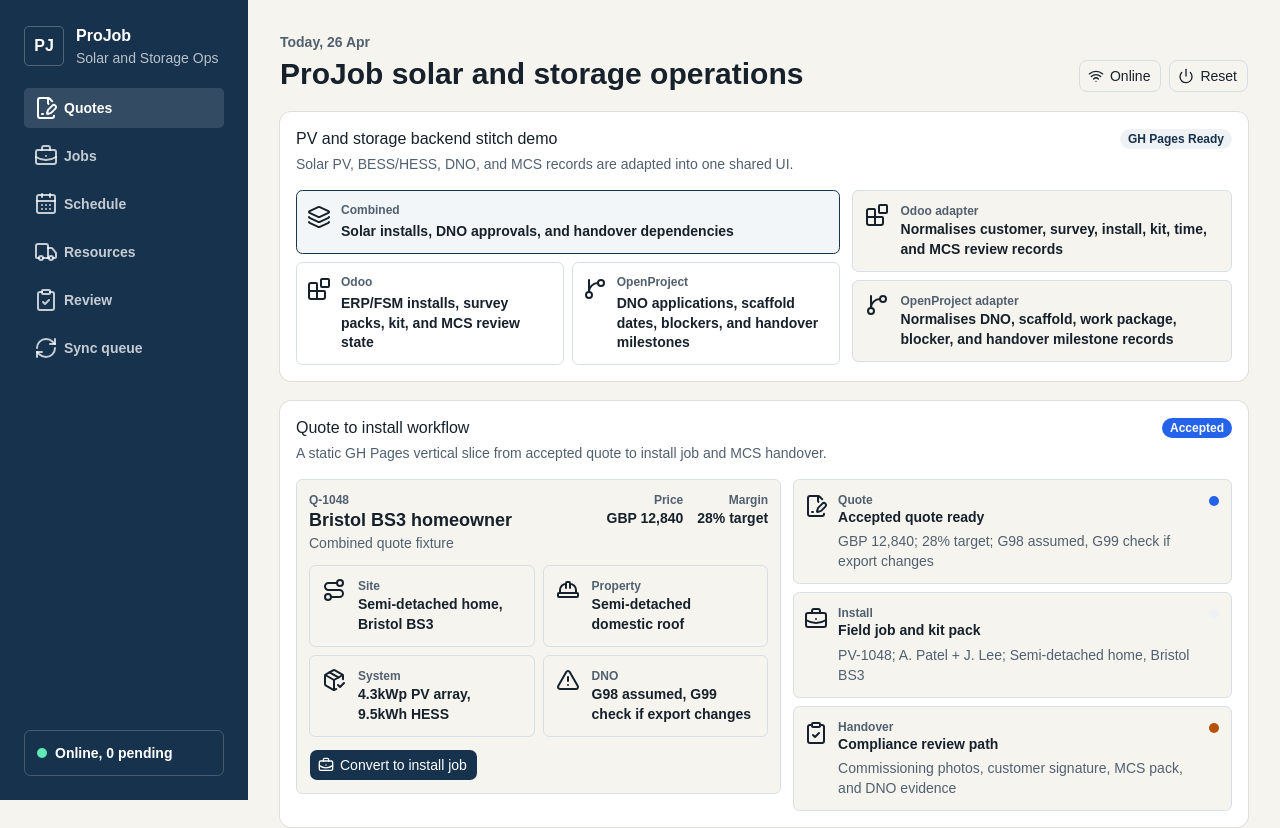
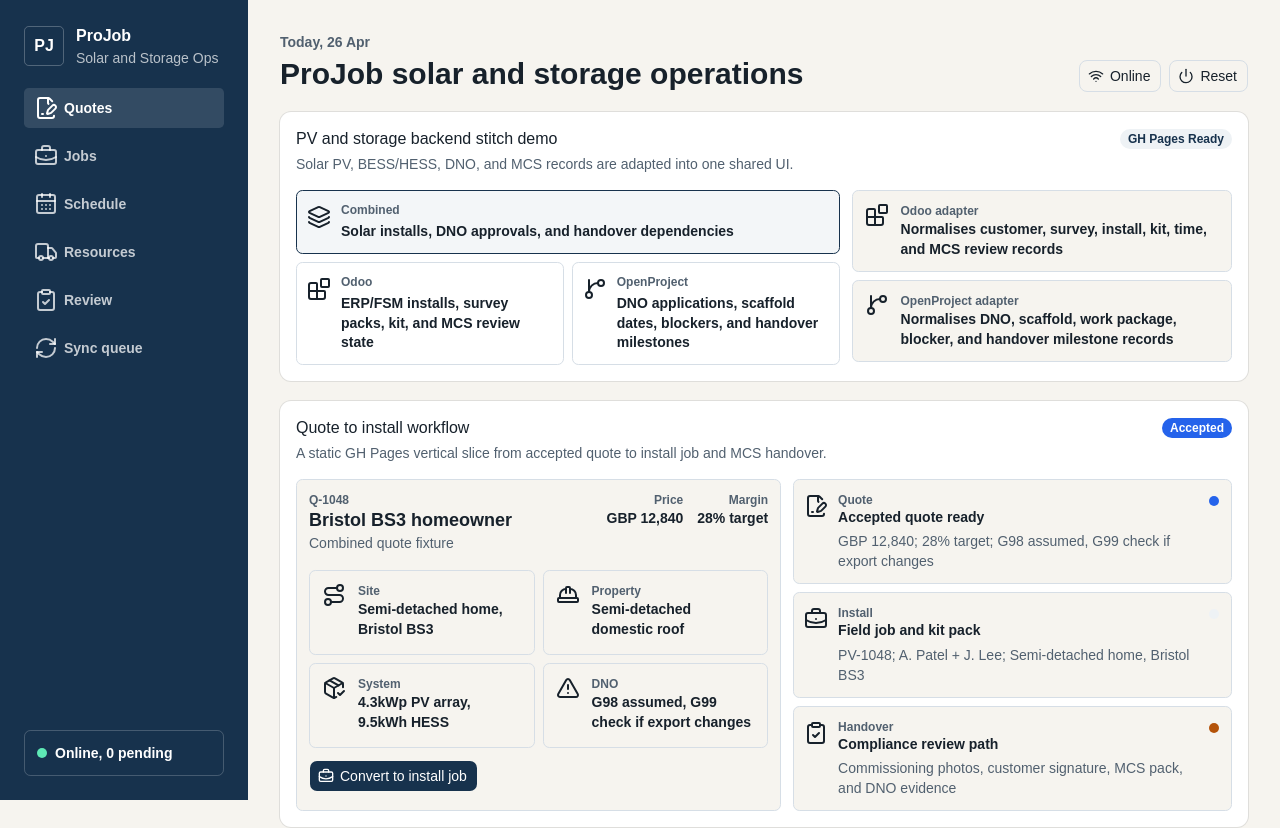
Before and after one commit to ajdench/ProJob-Wiki, a React (Vite) app in the folder experiments/projob-ui-spike/: page / in a window 1280 px wide. Shown: the top 828 px of the page. Built offline with nearby package versions, Linux system fonts and the light colour scheme.

Commit message:
Align quote workflow cards

```diff
--- a/experiments/projob-ui-spike/src/App.tsx
+++ b/experiments/projob-ui-spike/src/App.tsx
@@ -661,7 +661,7 @@ function QuoteWorkflow({
           <StatusChip tone={quoteTone(quote.status)}>{quote.status}</StatusChip>
         </CardAction>
       </CardHeader>
-      <CardContent className="grid items-start gap-3 lg:grid-cols-[minmax(0,1.05fr)_minmax(300px,0.95fr)]">
+      <CardContent className="grid items-stretch gap-3 lg:grid-cols-[minmax(0,1.05fr)_minmax(300px,0.95fr)]">
         <div className="grid min-w-0 gap-3 rounded-md border bg-background p-3">
           <div className="flex flex-col gap-3 sm:flex-row sm:items-start sm:justify-between">
             <div className="min-w-0">
@@ -694,7 +694,7 @@ function QuoteWorkflow({
           </Button>
         </div>
 
-        <div className="grid min-w-0 gap-2">
+        <div className="grid min-w-0 gap-2 self-stretch lg:grid-rows-3">
           <WorkflowStep
             detail={`${quote.price}; ${quote.margin}; ${quote.dno}`}
             icon={FileSignature}
@@ -736,7 +736,7 @@ function WorkflowStep({
   tone: StatusTone
 }) {
   return (
-    <div className="grid min-w-0 grid-cols-[1.25rem_minmax(0,1fr)_auto] items-start gap-3 rounded-md border bg-background p-3">
+    <div className="grid h-full min-w-0 grid-cols-[1.25rem_minmax(0,1fr)_auto] items-start gap-3 rounded-md border bg-background p-3">
       <Icon aria-hidden="true" className="mt-0.5 justify-self-center" />
       <div className="min-w-0">
         <span className="block text-xs font-bold text-muted-foreground">{label}</span>
```
